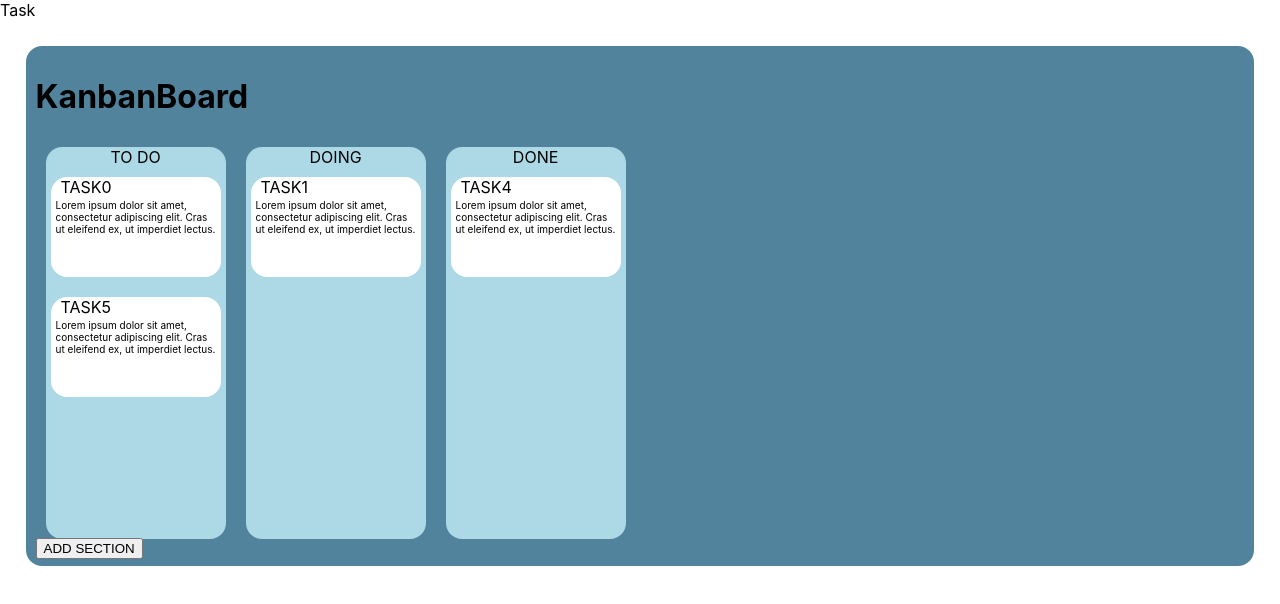
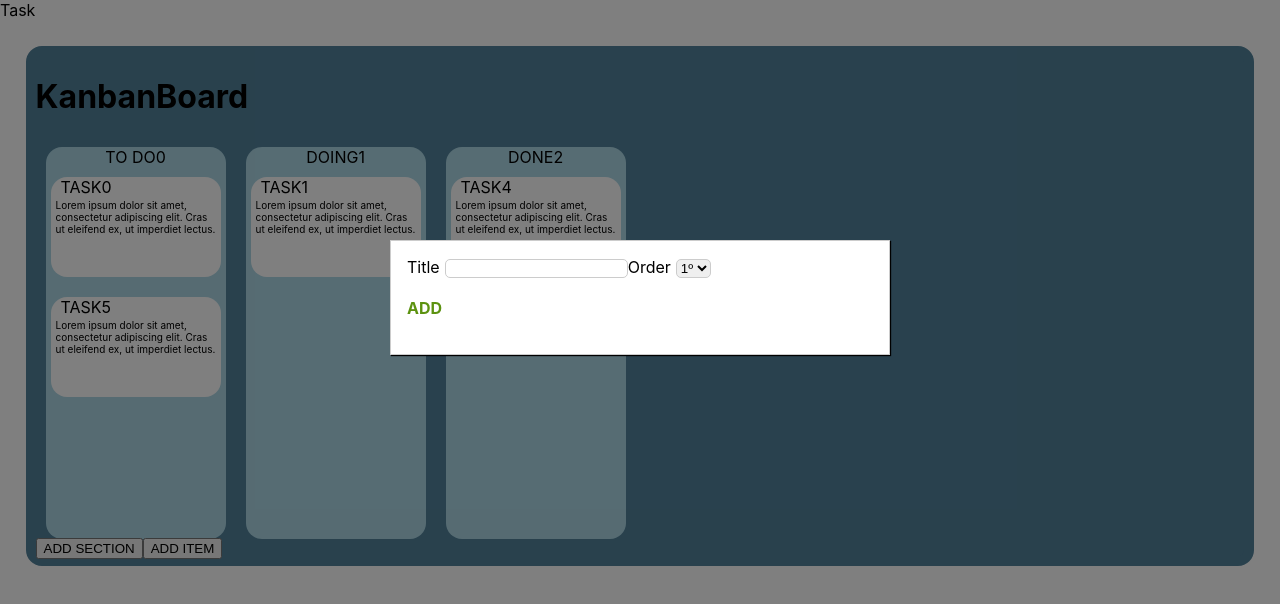
Before and after one commit to DaniloVieira/tasklist-new, a React (Create React App) app: page / in a window 1280 px wide. Both pictures are taken after a click on the button "ADD SECTION". Shown: the top 604 px of the page. Built offline with nearby package versions, Linux system fonts and the light colour scheme.

Commit message:
Adding a taks

```diff
--- a/src/components/Kanban/Kanban.js
+++ b/src/components/Kanban/Kanban.js
@@ -1,15 +1,19 @@
 import React, { Component } from 'react';
 import Aux from '../../hoc/_Aux/_Aux';
 import KanbanBoard from './KanbanBoard/KanbanBoard';
+import Modal from '../UI/Modal/Modal';
+import KanbanAddSection from '../Kanban/KanbanBoard/KanbanAddSection/KanbanAddSection';
+import KanbanAddItem from '../Kanban/KanbanBoard/KanbanAddItem/KanbanAddItem';
 
 class Kanban extends Component {
 
     state = {
         sections: [
-            {title: 'TO DO'},
-            {title: 'DOING'},
-            {title: 'DONE'},
+            {title: 'TO DO', order: 0},
+            {title: 'DOING', order: 1},
+            {title: 'DONE', order: 2},
         ],
+
         tasks:[
             {
                 title: 'TASK0',
@@ -31,18 +35,60 @@ class Kanban extends Component {
                 status: 'TO DO',
                 description: 'Lorem ipsum dolor sit amet, consectetur adipiscing elit. Cras ut eleifend ex, ut imperdiet lectus.'
             }
-        ]
+        ],
+        showModalAddSection: false,
+        showModalAddItem: false,
+
     }
 
-    addSectionModalHandler = () =>{
-        //TODO set state to show new section modal.
+    getStatusList(){
+        let statusList = ['TO DO', 'DOING', 'DONE'];
+
+        return statusList
+    }
+
+    toggleSectionModalHandler = (show) =>{
+        this.setState({showModalAddSection: show});
+    }
+
+    toggleItemModalHandler = (show) =>{
+        this.setState({showModalAddItem: show});
+    }
+
+    submitItemHandler = (item) => {
+        let items = [item];
+        items.push([...this.state.tasks]);
+        this.setState({tasks: items})
+    }
+
+    submitSectionHandler = (section) => {
+        let sections = [...this.state.sections];
+        //sections.push(section);
+        let isValid = sections.find(sec => sec.title === section.title) === undefined;
+        if(isValid){
+            let sectionsAux = sections.splice(section.order, sections.length-section.order, section);
+            sectionsAux.map((sec) => {
+                sec.order = sec.order+1;
+                return sections.push(sec);
+            });
+            this.setState({sections: sections});
+            this.toggleSectionModalHandler(false);
+        }else{
+            alert('There\'s already a section with this title!!!' );
+        }
     }
 
     render(){
 
         return (
             <Aux>
-                <KanbanBoard sections={this.state.sections} tasks={this.state.tasks}/>
+                <Modal show={this.state.showModalAddSection} modalClosed={() => this.toggleSectionModalHandler(false)}>
+                    <KanbanAddSection submitSectionHandler={this.submitSectionHandler} totalSections={this.state.sections.length}/>
+                </Modal>
+                <Modal show={this.state.showModalAddItem} modalClosed={() => this.toggleItemModalHandler(false)}>
+                    <KanbanAddItem handleAddItem={this.submitItemHandler} statusList={this.getStatusList()}/>
+                </Modal>
+                <KanbanBoard sections={this.state.sections} tasks={this.state.tasks} showModalSection={() => this.toggleSectionModalHandler(true)} showModalKanbanItem={() => this.toggleItemModalHandler(true)}/>
             </Aux>
         )
     }
--- /dev/null
+++ b/src/components/Kanban/KanbanBoard/KanbanAddItem/KanbanAddItem.js
@@ -0,0 +1,61 @@
+import React, { Component } from 'react';
+
+import Aux from '../../../../hoc/_Aux/_Aux';
+import Button from '../../../UI/Button/Button';
+
+class KanbanAddItem extends Component {
+
+    state = {
+        item:{
+            title: '',
+            status: 'TO DO',
+            description: ''
+        }
+    }
+
+    handleChange = (event, field)  => {
+        const item = {...this.state.section};
+        item[field] = event.target.value;
+        this.setState({item: item });
+    }
+
+    handleAddItem = () => {
+        this.props.submitSectionHandler(this.state.section);
+        this.setState({item:{
+            title: '',
+            status: 'TO DO',
+            description: ''
+        }});
+    }
+
+    render(){
+        let  options = [];
+        this.props.statusList.map(status => (options.push(<option key={status} value={status} >{status}</option>)))
+
+        return(
+            <Aux>
+                <label htmlFor="itemTittleIpt">
+                    Title
+                    <input id="itemTittleIpt" type="text" value={this.state.item.title} onChange={(event) => this.handleChange(event, 'title')} />
+                </label>
+                <br/>
+                <label htmlFor="sectionStatusSel">
+                    Status
+                    <select id="sectionStatusSel" defaultValue={this.state.item.status} onChange={(event) => this.handleChange(event, 'status')}>
+                        {options}
+                    </select>
+                </label>
+                <br/>
+                <label htmlFor="itemDesctxtA">
+                    Descrition
+                    <textarea id="itemDesctxtA" rows="4" cols="50" value={this.state.item.descrition} onChange={(event) => this.handleChange(event, 'description')}></textarea>
+                </label>
+                <br/>
+                <Button btnType="Success" clicked={this.props.handleAddItem}>ADD</Button>
+            </Aux>
+        );
+    }
+
+}
+
+export default KanbanAddItem;
--- /dev/null
+++ b/src/components/Kanban/KanbanBoard/KanbanAddSection/KanbanAddSection.js
@@ -0,0 +1,63 @@
+import React, { Component } from 'react';
+
+import Aux from '../../../../hoc/_Aux/_Aux';
+import Button from '../../../UI/Button/Button';
+
+class kanbanAddSection extends Component {
+
+    state = {
+        section: {
+            title: '',
+            order: this.props.totalSections+1
+        },
+        ordersArray: []
+    }
+
+    componentDidMount(){
+        console.log(this.state.section);
+    }
+
+    handleChange = (event, field)  => {
+        const section = {...this.state.section};
+        section[field] = event.target.value;
+        this.setState({section: section });
+    }
+
+
+    handleAddSection = () => {
+        this.props.submitSectionHandler(this.state.section);
+        this.setState({section: {
+                                    title: 'teste',
+                                    order: 0
+                                 }
+                    });
+    }
+
+    render(){
+        const totalSections = this.props.totalSections;
+        let  options = [];
+
+        for (let index = 0; index <= totalSections; index++) {
+            options.push(<option key={index} value={index} >{index+1+'º'}</option>);
+        }
+
+        return (
+            <Aux>
+                <label htmlFor="sectioTittleIpt">
+                    Title
+                    <input id="sectioTittleIpt" type="text" value={this.state.section.title} onChange={(event) => this.handleChange(event, 'title')} />
+                </label>
+                <label htmlFor="sectionOrderSel">
+                    Order
+                    <select id="sectionOrderSel" defaultValue={this.state.section.order} onChange={(event) => this.handleChange(event, 'order')}>
+                        {options}
+                    </select>
+                </label>
+                <br/>
+                <Button btnType="Success" clicked={this.handleAddSection}>ADD</Button>
+            </Aux>
+        );
+    }
+}
+
+export default kanbanAddSection;
--- a/src/components/Kanban/KanbanBoard/KanbanBoard.js
+++ b/src/components/Kanban/KanbanBoard/KanbanBoard.js
@@ -15,7 +15,7 @@ const kanbanBoard = (props) => {
                 return tsk.status === section.title;
             });
             return (
-                <KanbanSection key={section.title} title={section.title} tasks={tasks}/>
+                <KanbanSection key={section.title} title={section.title} order={section.order} tasks={tasks}/>
             );
         });
 
@@ -26,7 +26,8 @@ const kanbanBoard = (props) => {
             <div className={classes.ColumnGroup}>
                 {sectionsToRender}
             </div>
-            <button>ADD SECTION</button>
+            <button onClick={props.showModalSection}>ADD SECTION</button>
+            <button onClick={props.showModalKanbanItem}>ADD ITEM</button>
         </div>
     );
 }
--- a/src/components/Kanban/KanbanBoard/KanbanSection/KanbanSection.js
+++ b/src/components/Kanban/KanbanBoard/KanbanSection/KanbanSection.js
@@ -8,17 +8,12 @@ import KanbanItem from '../KanbanItem/KanbanItem';
 const kanbanSection = (props) => {
     const itemsToRender = props.tasks
         .map(task => {
-            return <KanbanItem title={task.title} content={task.description} status={task.status}/>
+            return <KanbanItem key={task.title} title={task.title} content={task.description} status={task.status}/>
         })
     return (
         <div className={classes.KanbanSection}>
-            <header className={classes.sectionHeader}>{props.title}</header>
+            <header className={classes.sectionHeader}>{props.title}{props.order}</header>
             <div className={classes.sectionItems}>
-                {/* <KanbanItem title="Task0" content="Lorem ipsum dolor sit amet, consectetur adipiscing elit. Cras ut eleifend ex, ut imperdiet lectus. Lorem ipsum dolor sit amet, consectetur adipiscing elit. Cras ut eleifend ex, ut imperdiet lectus."/>
-                <KanbanItem title="Task1" content="Lorem ipsum dolor sit amet, consectetur adipiscing elit. Cras ut eleifend ex, ut imperdiet lectus."/>
-                <KanbanItem title="Task2" content="Lorem ipsum dolor sit amet, consectetur adipiscing elit. Cras ut eleifend ex, ut imperdiet lectus."/>
-                <KanbanItem title="Task3" content="Lorem ipsum dolor sit amet, consectetur adipiscing elit. Cras ut eleifend ex, ut imperdiet lectus."/>
-                 */}
                  {itemsToRender}
             </div>
         </div>
--- a/src/components/UI/Backdrop/Backdrop.js
+++ b/src/components/UI/Backdrop/Backdrop.js
@@ -1,5 +1,5 @@
 import React from 'react';
-import classes from './Backdrop.css'
+import classes from './Backdrop.module.css'
 
 const backdrop = (props) => (
     props.show ? <div className={classes.Backdrop} onClick={props.clicked}></div> : null
--- a/src/components/UI/Button/Button.js
+++ b/src/components/UI/Button/Button.js
@@ -1,5 +1,5 @@
 import React from 'react';
-import classes from './Button.css';
+import classes from './Button.module.css';
 
 const button = (props) => (
 <button
--- a/src/components/UI/Modal/Modal.js
+++ b/src/components/UI/Modal/Modal.js
@@ -1,18 +1,18 @@
 import React, { Component } from 'react'
 
-import classes from './Modal.css';
+import classes from './Modal.module.css';
 import Aux from '../../../hoc/_Aux/_Aux'
 import Backdrop from '../Backdrop/Backdrop'
 
 class Modal extends Component {
 
-    shouldComponentUpdate(nextProp, nextState){
-        return nextProp.show !== this.props.show;
-    }
+    // shouldComponentUpdate(nextProp, nextState){
+    //     return nextProp.show !== this.props.show;
+    // }
 
-    componentDidUpdate(){
-        console.log('Modal did update!!');
-    }
+    // componentDidUpdate(){
+    //     console.log('Modal did update!!');
+    // }
     render(){
         return (
             <Aux>
--- a/src/index.css
+++ b/src/index.css
@@ -10,6 +10,12 @@ body {
 code {
   font-family: source-code-pro, Menlo, Monaco, Consolas, 'Courier New',
     monospace;
+}
+
+label > input, select {
+    margin-left: 5px;
+    border-radius: 5px;
+    border:1px solid #cccccc
 }
 
 /* width */
```
Also changed, not shown: src/components/UI/Backdrop/Backdrop.module.css (renamed from src/components/UI/Backdrop/Backdrop.css), src/components/UI/Button/Button.module.css (renamed from src/components/UI/Button/Button.css), src/components/UI/Modal/Modal.module.css (renamed from src/components/UI/Modal/Modal.css).
